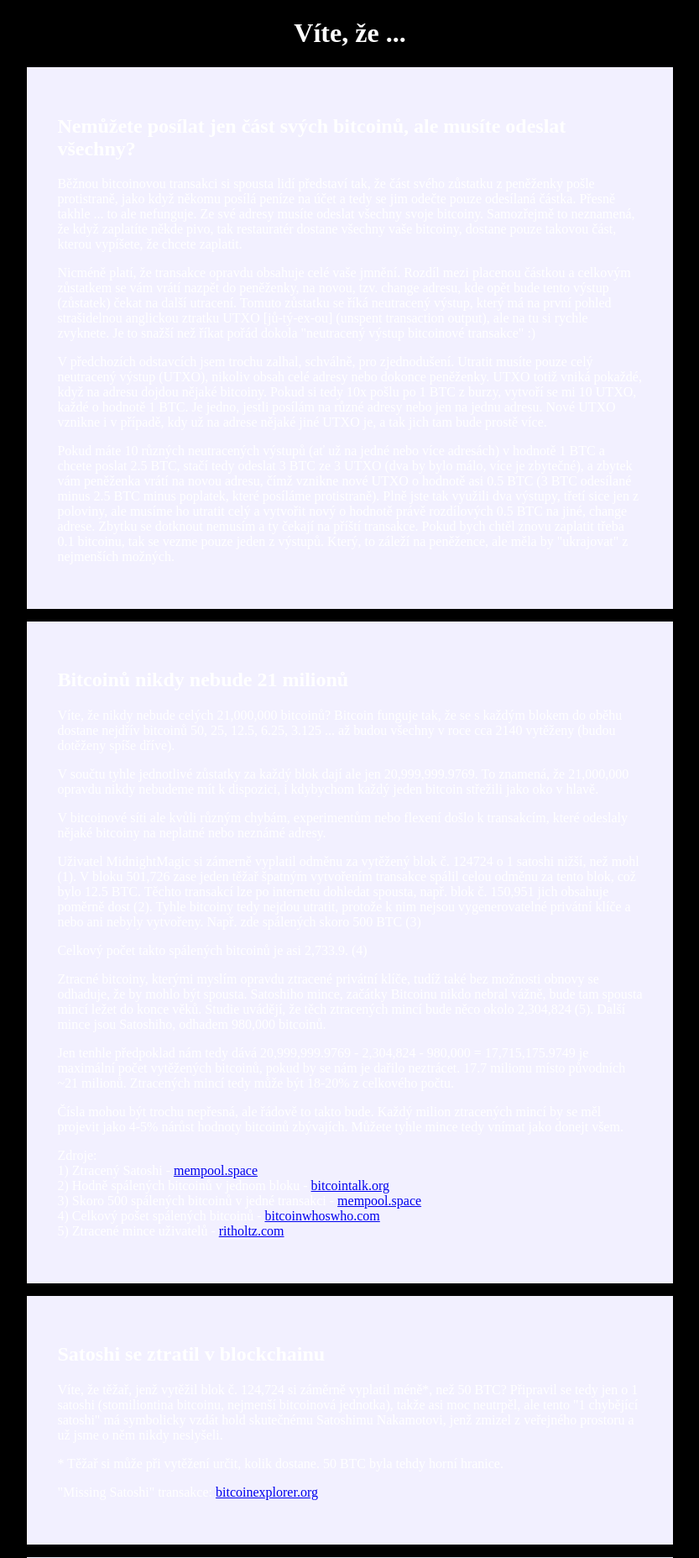
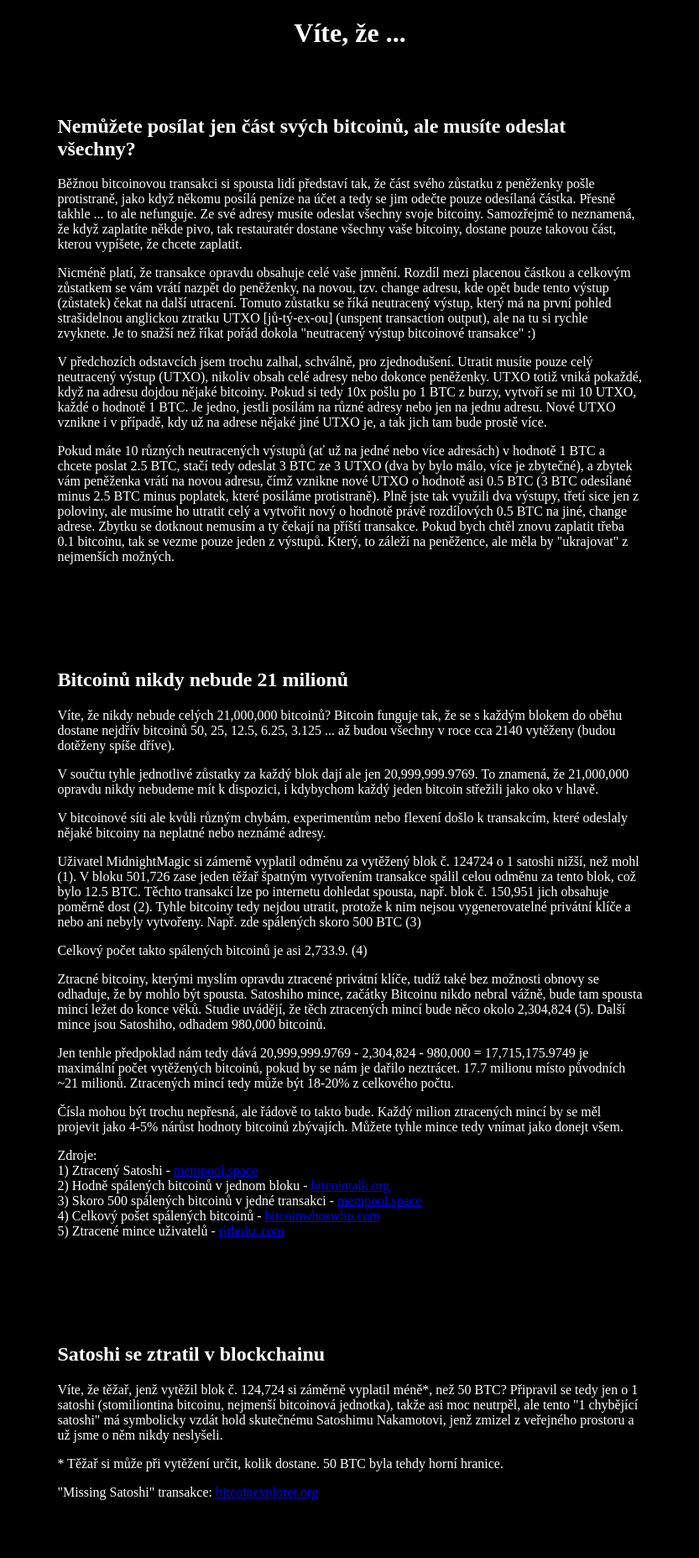
Before and after one commit to gorrdy/gorrdy.github.io, a PHP site: page / in a window 1280 px wide. Shown: the top 1855 px of the page at 84% size, without its empty margins (223-1056 px from the left). Run offline with PHP 8.4, Linux system fonts and the light colour scheme.

Commit message:
Update styles.css

```diff
--- a/css/styles.css
+++ b/css/styles.css
@@ -14,7 +14,6 @@ h1 {
 .content {
   max-width: 800px;
   margin: auto;
-  background-color: black;
 }
 
 img {
@@ -25,5 +24,4 @@ img {
 .fact {
   margin:2ex;
   padding:5ex;
-  background-color:#f2f0ff;
 }
```
